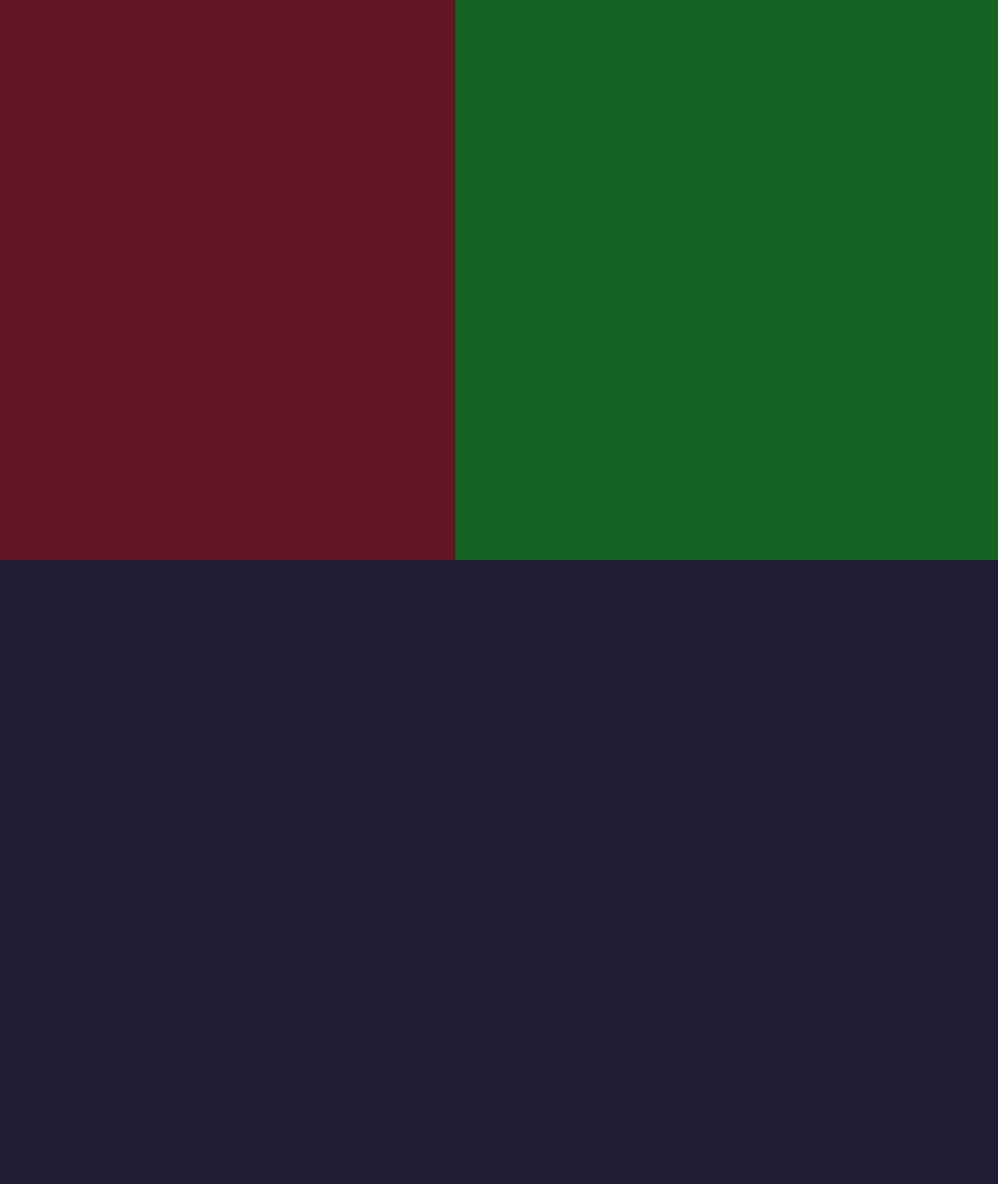
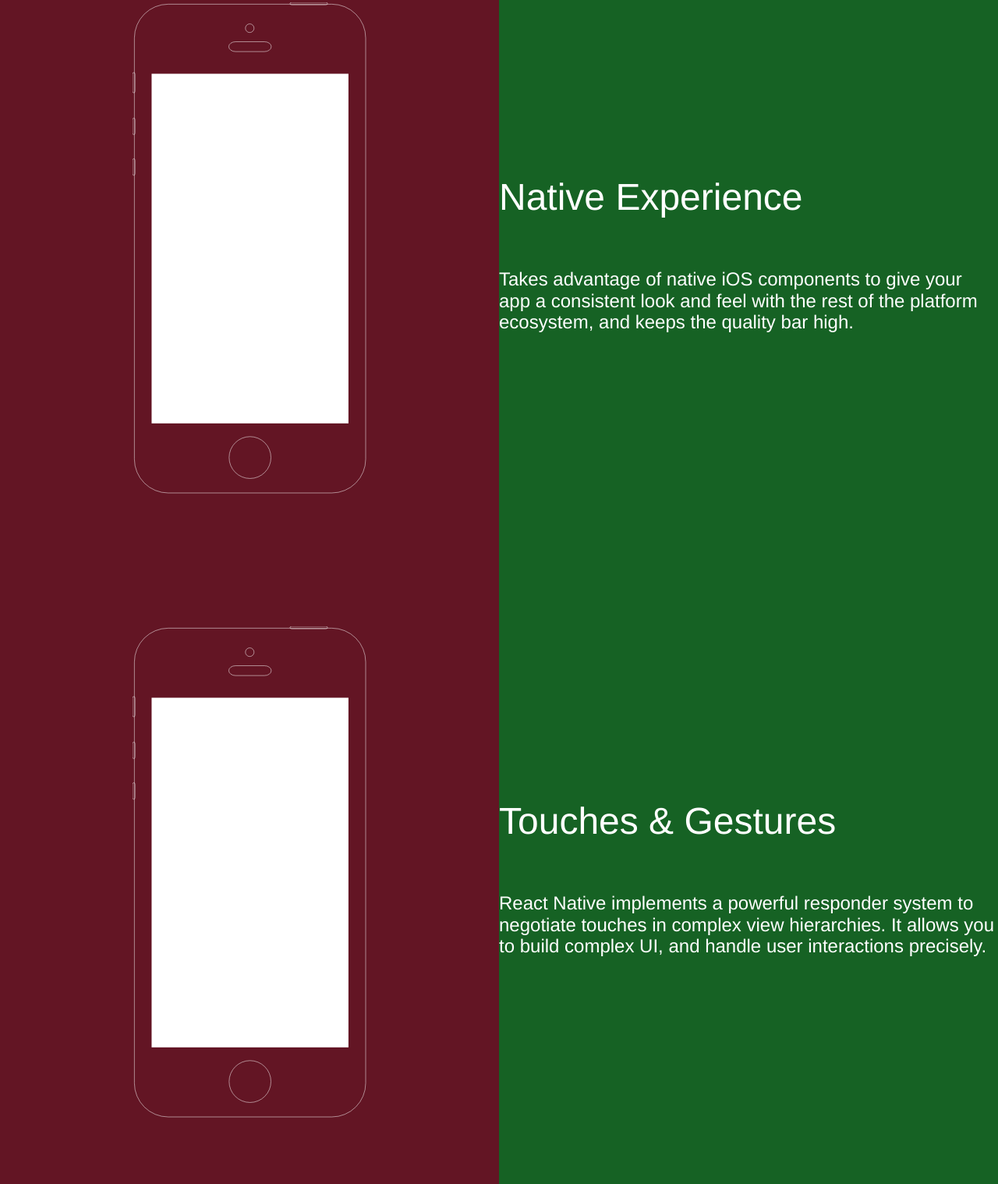
Before and after one commit to holysoros/sikeio-ilovereact, a website: page index.html in a window 1280 px wide. Shown: the part 882-2400 px from the top of the page at 78% size. Drawn offline with nearby package versions, Linux system fonts and the light colour scheme; files that its build step writes are made by us from their sources.

Commit message:
Exercise: Adjust Flex-Basis

```diff
--- a/css/app.css
+++ b/css/app.css
@@ -77,10 +77,20 @@
   background-color: rgba(255,0,0,0.3);
   flex-grow: 1;
   align-self: stretch;
+  flex-basis: 0;
+  align-items: center;
+  justify-content: center;
 }
 
 .feature-description {
   background-color: rgba(0,255,0,0.3);
   flex-grow: 1;
   align-self: stretch;
+  flex-basis: 0;
+  align-items: flex-start;
+  justify-content: center;
 }
+
+.third {
+  flex-direction: row;
+}
--- a/index.html
+++ b/index.html
@@ -41,15 +41,33 @@
 
   <div class="section second">
     <div class="iphone-demo">
-      iphone demo
+      <img src="img/iphone-frame.svg"/>
     </div>
 
     <div class="feature-description">
-      awesome feature description
+      <h2>Native Experience</h2>
+      <p>
+        Takes advantage of native iOS components to give your app
+        a consistent look and feel with the rest of the platform ecosystem,
+        and keeps the quality bar high.
+      </p>
     </div>
   </div>
 
-  <div class="section"></div>
+  <div class="section third">
+    <div class="iphone-demo">
+      <img src="img/iphone-frame.svg"/>
+    </div>
+
+    <div class="feature-description">
+      <h2>Touches &amp; Gestures</h2>
+      <p>
+        React Native implements a powerful responder system to
+        negotiate touches in complex view hierarchies. It allows you
+        to build complex UI, and handle user interactions precisely.
+      </p>
+    </div>
+  </div>
 
   <div class="section"></div>
 
```
